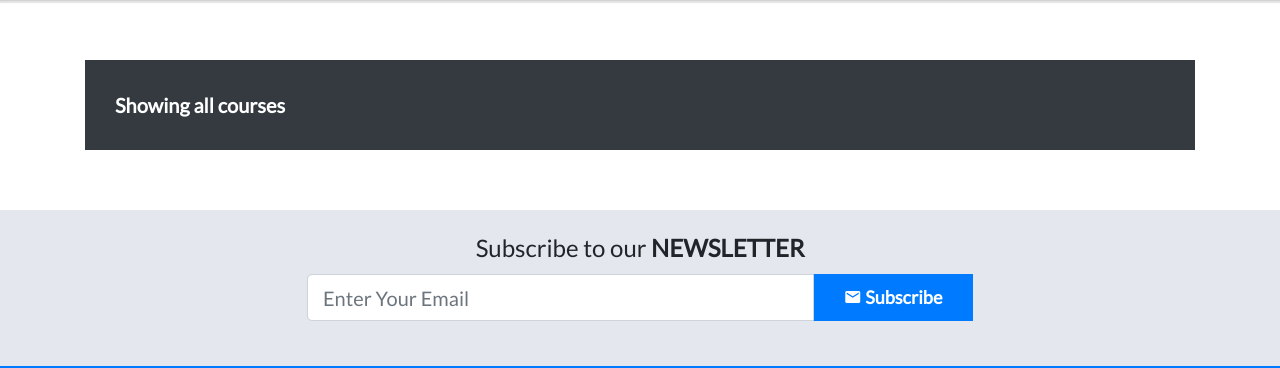
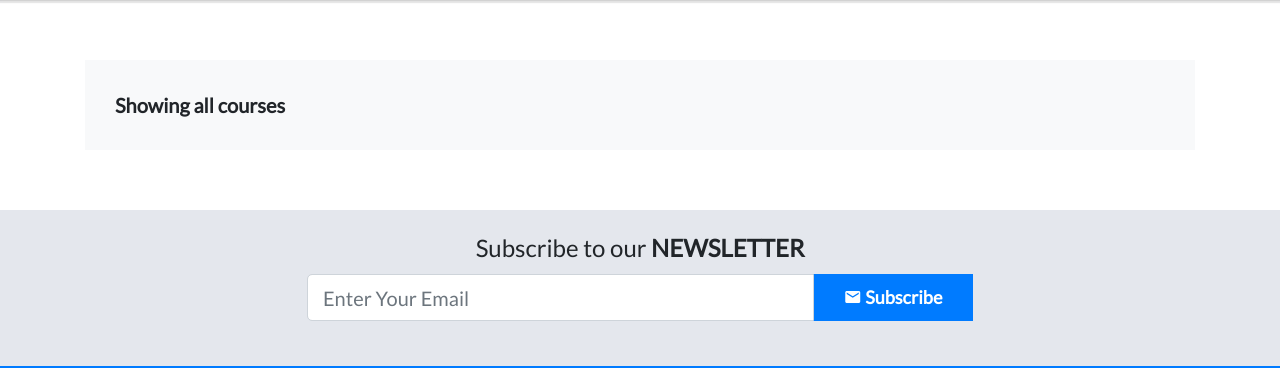
Before and after one commit to priyesh-04/coursebio, a Django app: a page that uses courses/templates/courses/course_list.html in a window 1280 px wide. Shown: the part 70-438 px from the top of the page. Run offline with Django 3.2, Linux system fonts and the light colour scheme; data that the repository does not hold is empty; some libraries are stand-ins or nearby versions.

Commit message:
little changes on search_list and course_list html pages

```diff
--- a/blog/templates/blog/search_list.html
+++ b/blog/templates/blog/search_list.html
@@ -16,7 +16,7 @@
             <div class='col-12' >
 
                 <div class="bg-light p-3">
-                    Results for <b>{{ query }}</b>
+                    Showing Results for -<strong> {{ query }}</strong>
                 </div>
             </div>
         {% endif %}
--- a/courses/templates/courses/course_list.html
+++ b/courses/templates/courses/course_list.html
@@ -195,11 +195,11 @@
 
 <div class="container course-list mt-3 mb-5">
 	{% if not subcategory %}
-	    <div class="bg-dark text-white p-4 mt-5 mb-5">
+	    <div class="bg-light p-4 mt-5 mb-5">
     		<strong>Showing all courses</strong>
     	</div>
   	{% else %}
-  		<div class="bg-dark text-white p-4 mt-5 mb-5">
+  		<div class="bg-light p-4 mt-5 mb-5">
     		Showing all <strong>{{subcategory}}</strong> courses
     	</div>
 	{% endif %}
--- a/courses/templates/courses/search_list.html
+++ b/courses/templates/courses/search_list.html
@@ -191,7 +191,7 @@
             <div class='col-12' >
 
 	            <div class="bg-light p-3">
-	            	Results for <b>{{ query }}</b>
+	            	Showing Results for -<strong> {{ query }}</strong>
 	            </div>
 	        </div>
         {% endif %}
@@ -209,7 +209,7 @@
 
 	{% for course in course_list %}
 		<br>
-		<div class="course-wrapper">
+		<div class="course-wrapper border-bottom">
 			<div class="course-img-wrapper">
 				<img src="{{course.image_url}}" alt="">
 			</div>
```
